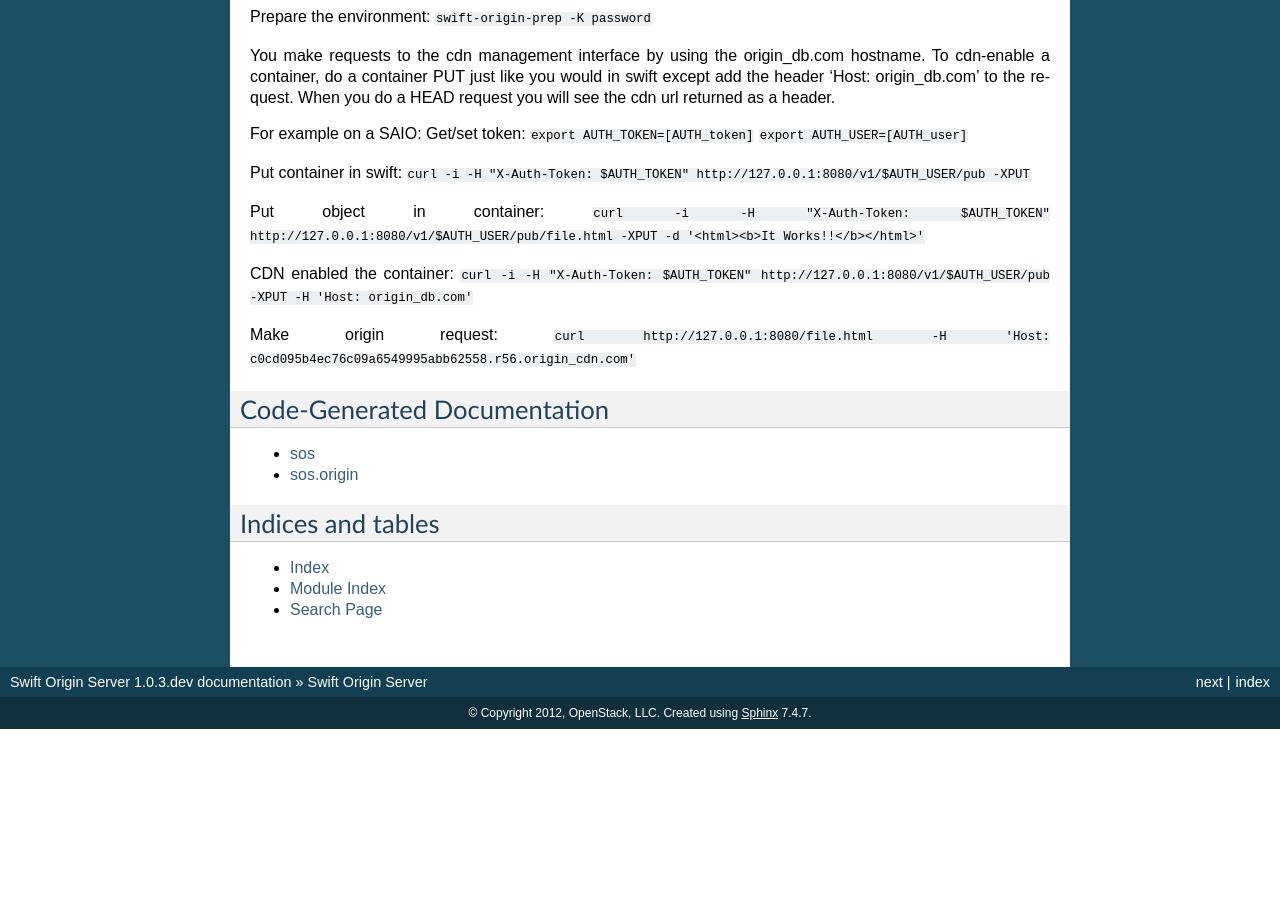
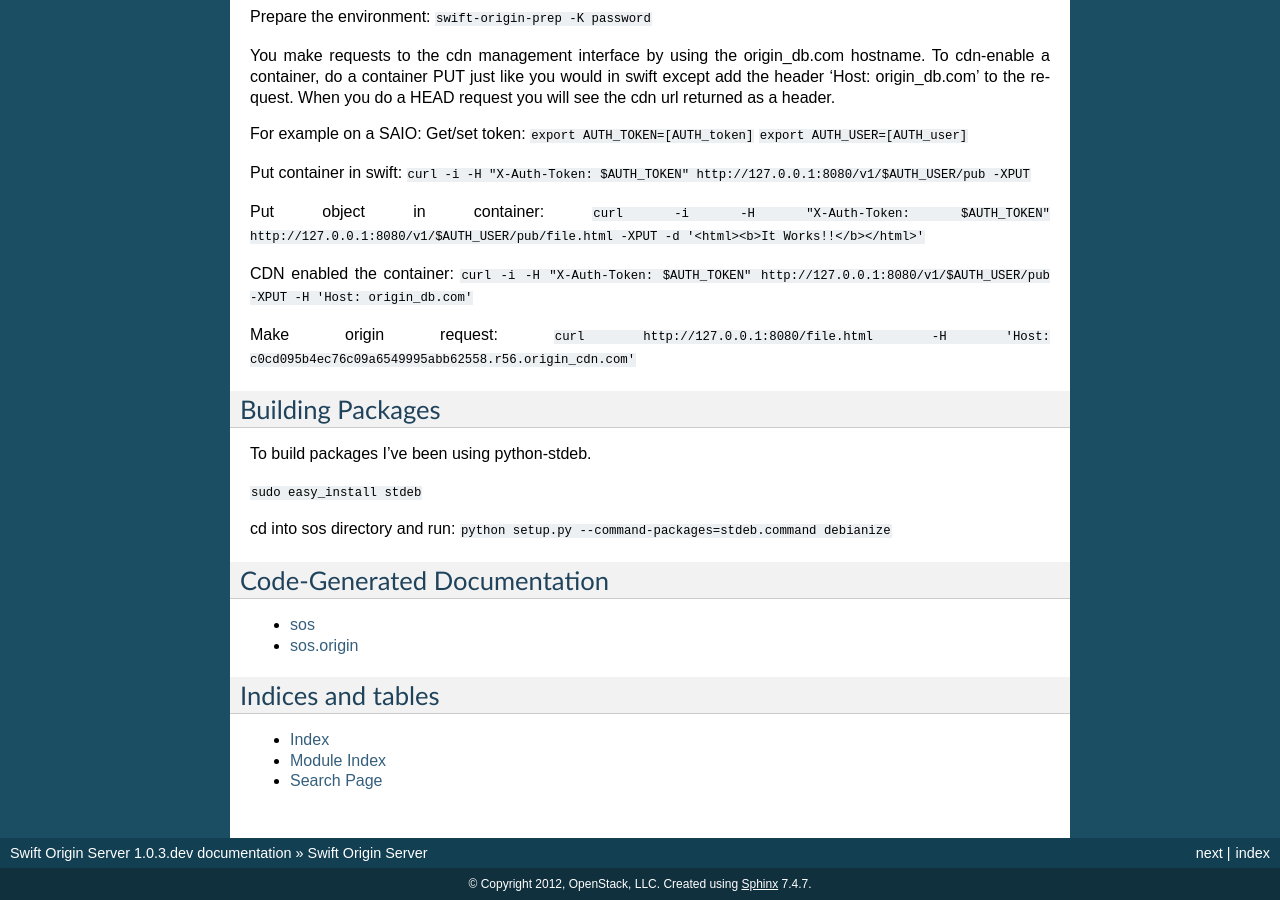
Before and after one commit to dpgoetz/sos, a Sphinx documentation site: the page built from doc/source/index.rst, in a window 1280 px wide and 900 px high, scrolled down 620 px. Built offline with Sphinx 7.4.7, drawn with Linux system fonts in a browser that asks for light colours; before the commit the page ends 1349 px from its top, so only the background shows below that.

```diff
--- a/doc/source/index.rst
+++ b/doc/source/index.rst
@@ -60,6 +60,17 @@
 Make origin request:
 ``curl http://127.0.0.1:8080/file.html -H 'Host: c0cd095b4ec76c09a6549995abb62558.r56.origin_cdn.com'``
 
+Building Packages
+-----------------
+
+To build packages I've been using python-stdeb.
+
+``sudo easy_install stdeb``
+
+cd into sos directory and run:
+``python setup.py --command-packages=stdeb.command debianize``
+
+
 Code-Generated Documentation
 ----------------------------
 
```
Also changed, not shown: 1 other file.
